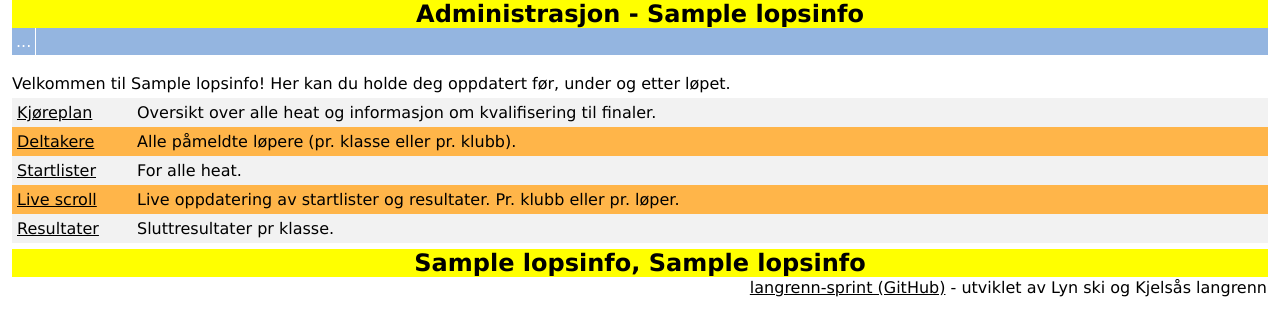
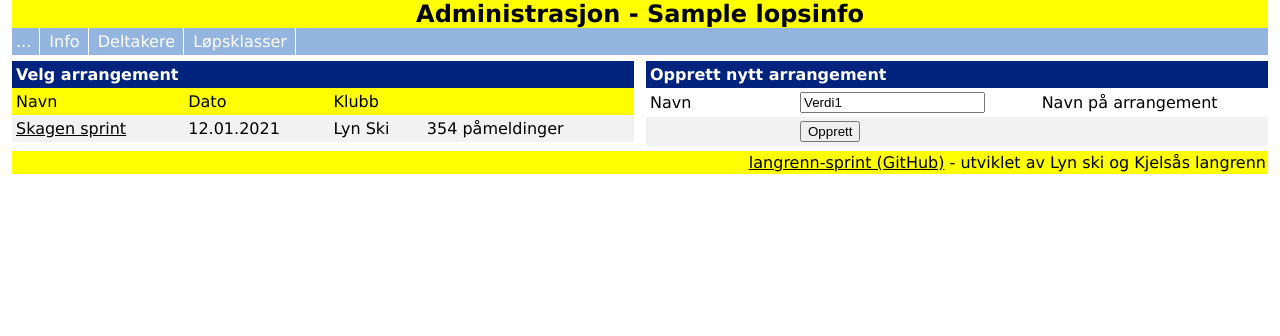
Before and after one commit to langrenn-sprint/event-service-gui, a Python web app: template src/webserver/templates/index.html in a window 1280 px wide. Shown: the top 336 px of the page. Run offline with Jinja, Linux system fonts and the light colour scheme; the template is opened without the code that fills it: most values are stand-ins (such as "Sample title", 1, 10 or a date in 2020).

Commit message:
Updated index page

```diff
--- a/src/webserver/app.py
+++ b/src/webserver/app.py
@@ -9,6 +9,7 @@ import motor.motor_asyncio
 
 from .views import (
     Innstillinger,
+    Main,
     Ping,
 )
 
@@ -42,6 +43,7 @@ async def create_app() -> web.Application:
     app["db"] = db
     app.add_routes(
         [
+            web.view("/", Main),
             web.view("/innstillinger", Innstillinger),
             web.view("/ping", Ping),
             web.static("/static", static_path),
--- a/src/webserver/static/styles.css
+++ b/src/webserver/static/styles.css
@@ -18,9 +18,7 @@
 
 
 body {
-    background-color: #f1f2f7;
     font-family: Verdana, Arial, Helvetica, sans-serif;
-    margin: auto;
 }
 
 * {
@@ -42,7 +40,6 @@ ul {
 
 #topborder {
   	border-right: 1px solid white;
-	 	right: 0;
 }
 
 a {
@@ -59,7 +56,7 @@ li, .dropbtn {
   display: inline-block;
   color: white;
   text-align: center;
-  padding: 2px 2px;
+  padding: 2px 4px 2px 2px;
   text-decoration: none;
 }
 
@@ -147,6 +144,13 @@ tr:nth-child(even){background-color: #f2f2f2;}
 #headeradmin {
     color: black;
     background-color: yellow;
+}
+
+#footeradmin {
+    color: black;
+    background-color: yellow;
+    text-align: right;
+    padding: 2px 2px 2px 2px;
 }
 
 
--- a/src/webserver/templates/adm_base.html
+++ b/src/webserver/templates/adm_base.html
@@ -16,9 +16,16 @@
           <a href=javascript:void(0) class=dropbtn>...</a>
           <div class=dropdown-content>
             <a href="/">Hovedside</a>
-            <a href="/admin/start">Start (admin)</a>
-            <a href="/admin/foto">Foto (admin)</a>
           </div>
+        </li>
+        <li id=topborder>
+          <a href=/admin/info class=dropbtn>Info</a>
+        </li>
+        <li id=topborder>
+          <a href=/admin/deltaker class=dropbtn>Deltakere</a>
+        </li>
+        <li id=topborder>
+          <a href=/admin/lopsklasse class=dropbtn>Løpsklasser</a>
         </li>
         {% block menu %}{% endblock %}
       </ul>
@@ -27,15 +34,9 @@
     {% block content %}{% endblock %}
 
     <div class="w3-container">
-      <h2 id=headeradmin>{{ lopsinfo[1] }}, {{ lopsinfo[2] }}</h2>
-      <table>
-        <tr>
-          <td align=right>
-            <a href="https://github.com/langrenn-sprint">langrenn-sprint (GitHub)</a> - utviklet av Lyn ski og Kjelsås langrenn
-          </td>
-        </tr>
-        <tr id=spacer></tr>
-      </table>
+      <div id=footeradmin>
+        <a href="https://github.com/langrenn-sprint">langrenn-sprint (GitHub)</a> - utviklet av Lyn ski og Kjelsås langrenn
+      </div>
     </div>
   </body>
 </html>
--- a/src/webserver/templates/index.html
+++ b/src/webserver/templates/index.html
@@ -1,57 +1,62 @@
 {% extends "adm_base.html" %}
 {% block titleheader %}
-  {{ lopsinfo[0] }}
+  {{ lopsinfo }}
 {% endblock %}
-{% block refresh %}300{% endblock %}
+{% block refresh %}{% endblock %}
 {% block titlemain %}
-  {{ lopsinfo[0] }}
+  {{ lopsinfo }}
 {% endblock %}
 {% block content %}
-  <div class="w3-container">
-    <br>Velkommen til {{ lopsinfo[0] }}! Her kan du holde deg oppdatert før, under og etter løpet.
-    <table cellpadding=5px>
+  <div class="w3-row-padding">
+    <div class="w3-half">
+      <form>
+        <table cellpadding=4>
           <tr id=spacer></tr>
           <tr>
-        <td width=120>
-          <a href="/kjoreplan">Kjøreplan</a>
-        </td>
-        <td>
-          Oversikt over alle heat og informasjon om kvalifisering til finaler.
+            <td colspan=5 id=headerblue>
+              <b>Velg arrangement</b>
             </td>
           </tr>
-      <tr id=headerblack>
-        <td>
-          <a href="deltakere">Deltakere</a>
-        </td>
-        <td>
-          Alle påmeldte løpere (pr. klasse eller pr. klubb).
+          <tr id=headeradmin>
+            <td>Navn</td>
+            <td>Dato</td>
+            <td>Klubb</td>
+            <td></td>
+          </tr>
+          <tr>
+            <td><a href="">Skagen sprint</a></td>
+            <td>12.01.2021</td>
+            <td>Lyn Ski</td>
+            <td>354 påmeldinger</td>
+          </tr>
+          <tr id=spacer></tr>
+        </table>
+      </form>
+    </div>
+    <div class="w3-half">
+      <form>
+        <table cellpadding=4>
+          <tr id=spacer></tr>
+          <tr>
+            <td colspan=5 id=headerblue>
+              <b>Opprett nytt arrangement</b>
             </td>
           </tr>
           <tr>
-        <td>
-          <a href="start">Startlister</a>
-        </td>
-        <td>
-          For alle heat.
-        </td>
-      </tr>
-      <tr id=headerblack>
-        <td>
-          <a href="live">Live scroll</a>
-        </td>
-        <td>
-          Live oppdatering av startlister og resultater. Pr. klubb eller pr. løper.
-        </td>
+            <td width=150>Navn</td>
+            <td><input type=text name="Verdi1" value="Verdi1"></td>
+            <td>Navn på arrangement</td>
           </tr>
           <tr>
-        <td>
-          <a href="resultat">Resultater</a>
-        </td>
-        <td>
-          Sluttresultater pr klasse.
+              <td></td>
+              <td colspan=4>
+                <input type="submit" name=Update value=Opprett>
               </td>
           </tr>
           <tr id=spacer></tr>
         </table>
+      </form>
     </div>
+  </div>
+
 {% endblock %}
--- a/src/webserver/views/__init__.py
+++ b/src/webserver/views/__init__.py
@@ -1,3 +1,4 @@
 """Package for all views."""
 from .innstillinger import Innstillinger
 from .liveness import Ping, Ready
+from .main import Main
```
Also changed, not shown: src/webserver/views/main.py (added, +21 -0 lines), README.md. Lines whose indentation alone changed are shown as unchanged.
